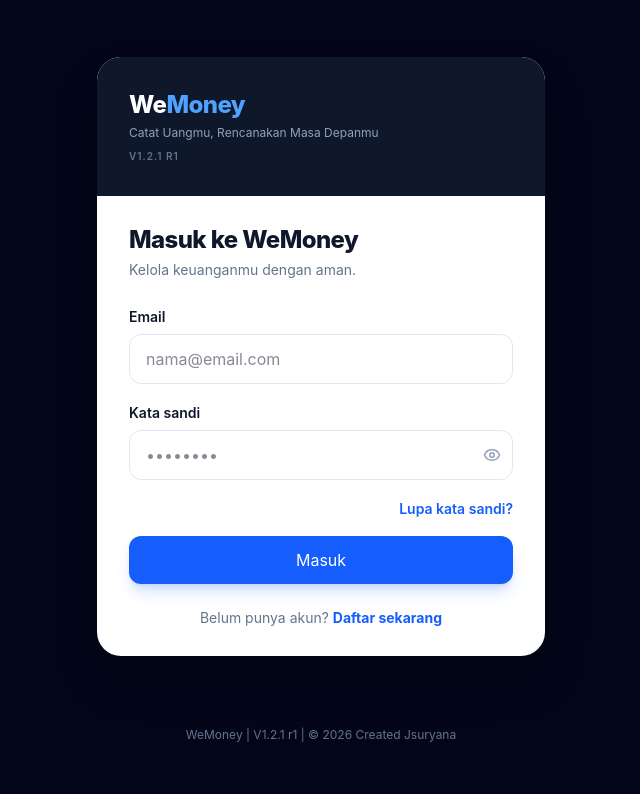
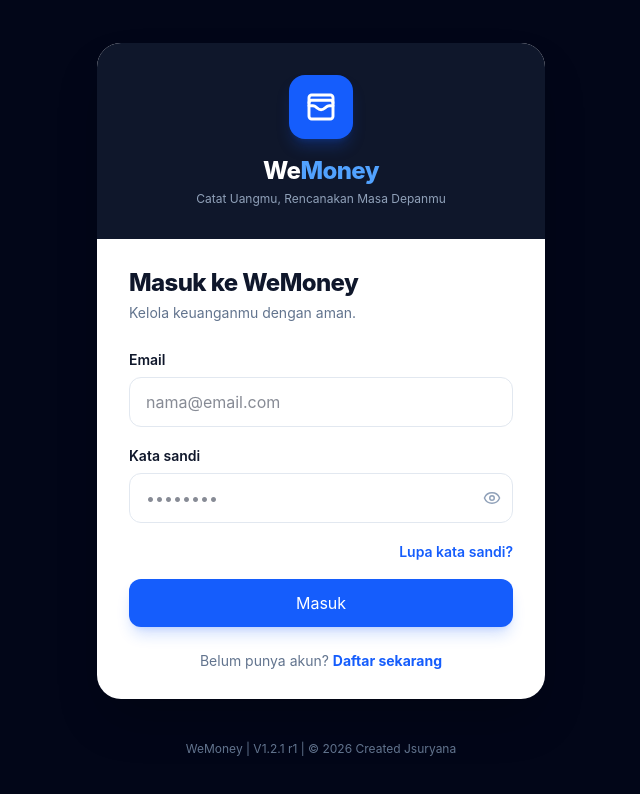
Before and after one commit to jsuryanaads/WeMONEY, a React (Vite) app: page /login in a window 1280 px wide. Shown: the top 794 px of the page, without its empty margins (319-959 px from the left). Built offline with nearby package versions, Linux system fonts and the light colour scheme; no server answers.

Commit message:
ui: add WeMoney logo mockup and keep version in footer

```diff
--- a/src/components/auth/AuthShell.jsx
+++ b/src/components/auth/AuthShell.jsx
@@ -1,12 +1,16 @@
+import { WalletCards } from 'lucide-react'
+
 export default function AuthShell({ title, subtitle, children, footer }) {
   const year = new Date().getFullYear()
   return (
     <main className="min-h-screen bg-slate-950 px-4 py-8 text-slate-900 sm:grid sm:place-items-center">
       <section className="mx-auto w-full max-w-md overflow-hidden rounded-3xl bg-white shadow-2xl">
-        <div className="bg-slate-900 px-6 py-8 text-white sm:px-8">
+        <div className="bg-slate-900 px-6 py-8 text-center text-white sm:px-8">
+          <div className="mx-auto mb-4 grid h-16 w-16 place-items-center rounded-2xl bg-blue-600 shadow-lg shadow-blue-600/25">
+            <WalletCards size={32} strokeWidth={2.2} />
+          </div>
           <div className="text-2xl font-extrabold tracking-tight">We<span className="text-blue-400">Money</span></div>
           <p className="mt-1 text-xs text-slate-400">Catat Uangmu, Rencanakan Masa Depanmu</p>
-          <p className="mt-2 text-[10px] font-semibold uppercase tracking-widest text-slate-500">V1.2.1 r1</p>
         </div>
         <div className="px-6 py-7 sm:px-8">
           <h1 className="text-2xl font-extrabold tracking-tight">{title}</h1>
```
